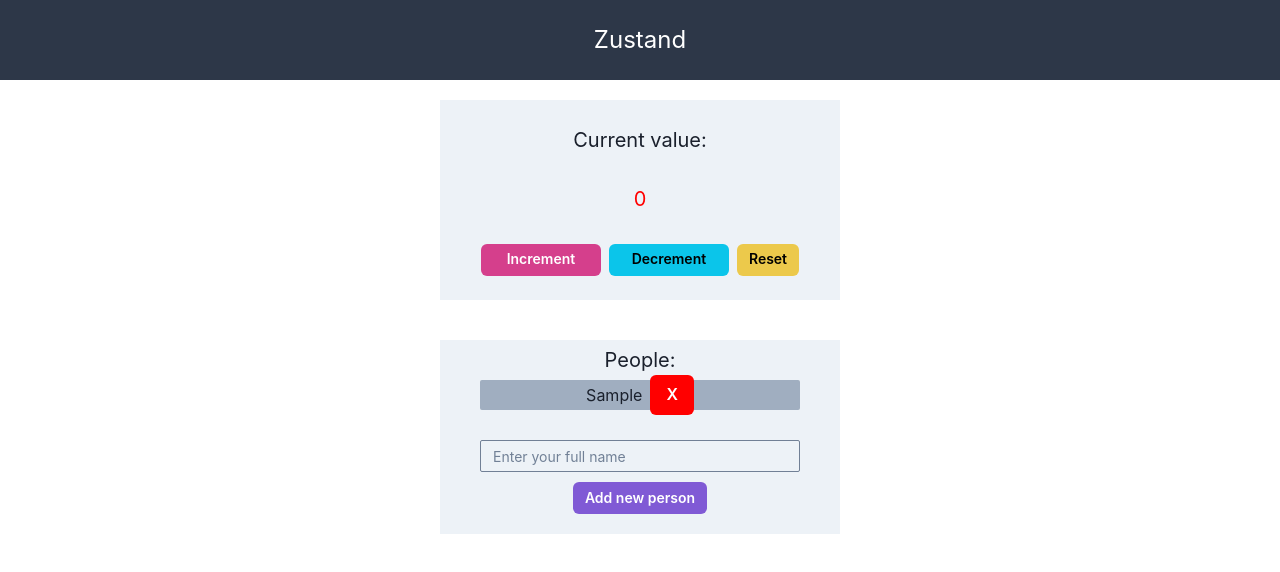
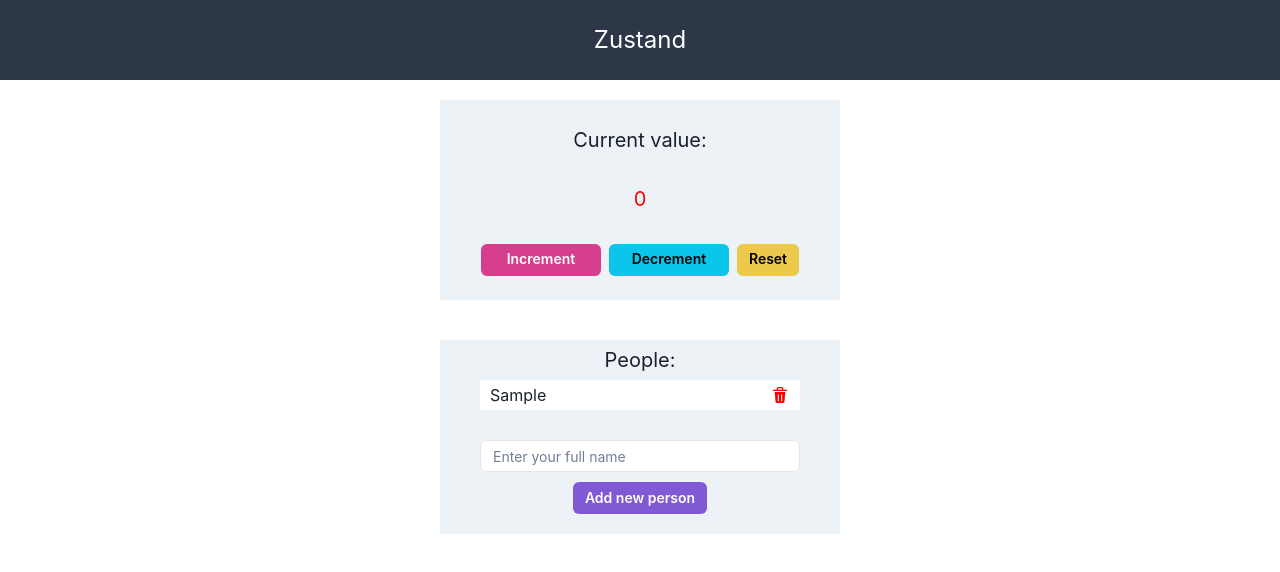
Before and after one commit to miloss98/zustand-chakra, a React (Create React App) app: page / in a window 1280 px wide. Both pictures are taken after typing "Sample" into the empty fields and a click on the button "Add new person". Shown: the top 572 px of the page. Built offline with nearby package versions, Linux system fonts and the light colour scheme.

Commit message:
chakra icons installed & small style updates

```diff
--- a/package.json
+++ b/package.json
@@ -3,6 +3,7 @@
   "version": "0.1.0",
   "private": true,
   "dependencies": {
+    "@chakra-ui/icons": "^2.0.11",
     "@chakra-ui/react": "^2.3.7",
     "@emotion/react": "^11.10.5",
     "@emotion/styled": "^11.10.5",
--- a/src/components/People.jsx
+++ b/src/components/People.jsx
@@ -1,4 +1,5 @@
 import { Box, Flex, Text, HStack, Button, Input } from "@chakra-ui/react";
+import { DeleteIcon } from "@chakra-ui/icons";
 import { useState } from "react";
 import { usePeopleStore } from "../peopleStore";
 
@@ -41,20 +42,30 @@
         return (
           <HStack
             key={id}
-            justify="center"
+            justify="space-between"
             w="80%"
-            bgColor="gray.400"
+            background="white"
             mb="10px"
             h="30px"
             rounded="sm"
           >
-            <Text>{name}</Text>
+            <Text pl="10px">{name}</Text>
             <Button
-              bgColor="red"
-              color="white"
-              onClick={(e) => removePerson(id)}
+              w="30px"
+              h="30px"
+              bg="none"
+              rounded="none"
+              _hover={{
+                background: "none",
+              }}
+              onClick={() => removePerson(id)}
             >
-              X
+              <DeleteIcon
+                color="red"
+                _hover={{
+                  color: "red.400",
+                }}
+              />
             </Button>
           </HStack>
         );
@@ -70,8 +81,8 @@
           mb="10px"
           size="sm"
           w="80%"
-          borderColor="gray.500"
-          rounded="sm"
+          rounded="md"
+          bgColor="white"
           _hover={{
             borderColor: "gray.400",
           }}
```
Also changed, not shown: 1 other file (tests, documents, lock files or other folders).
